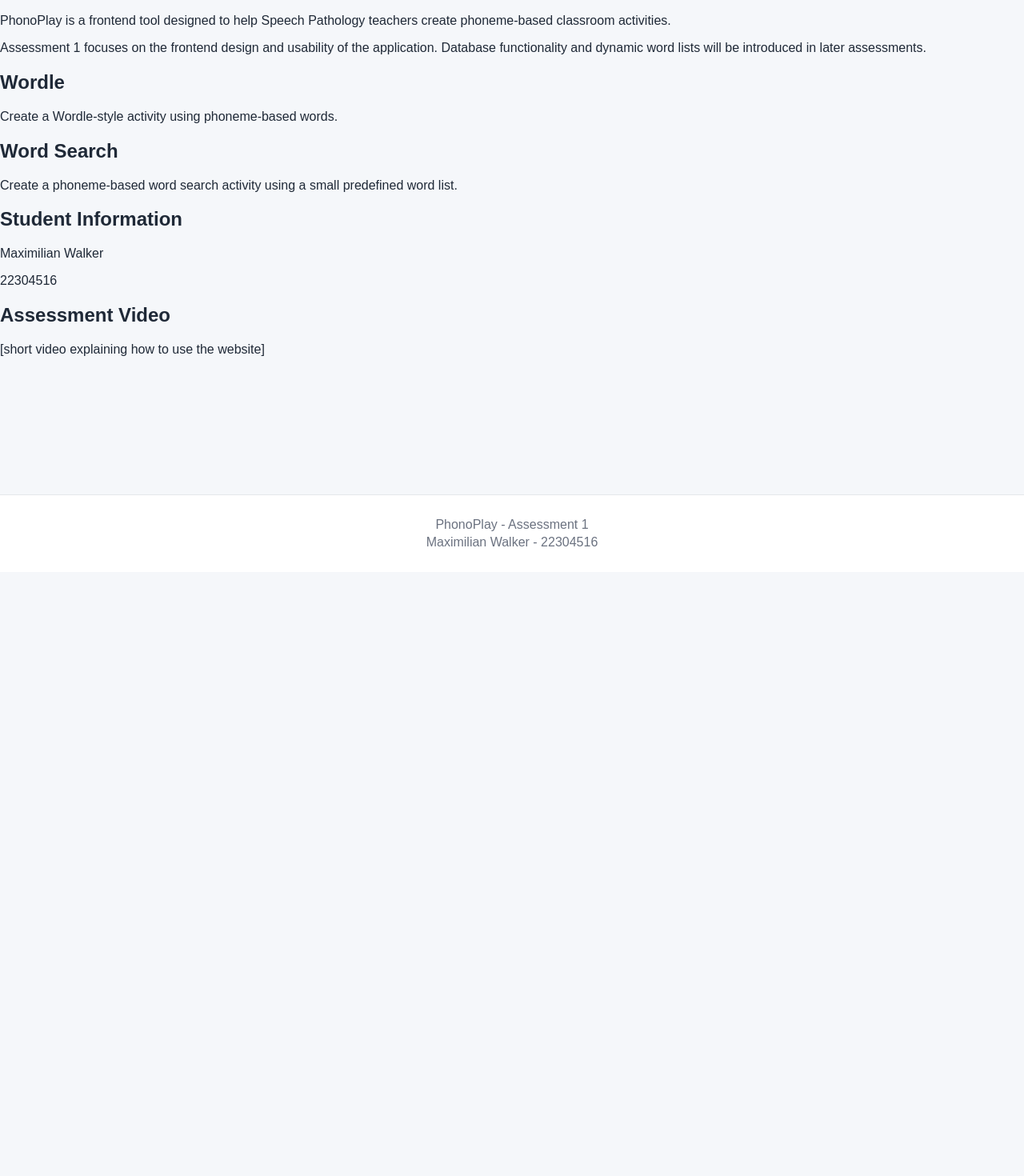
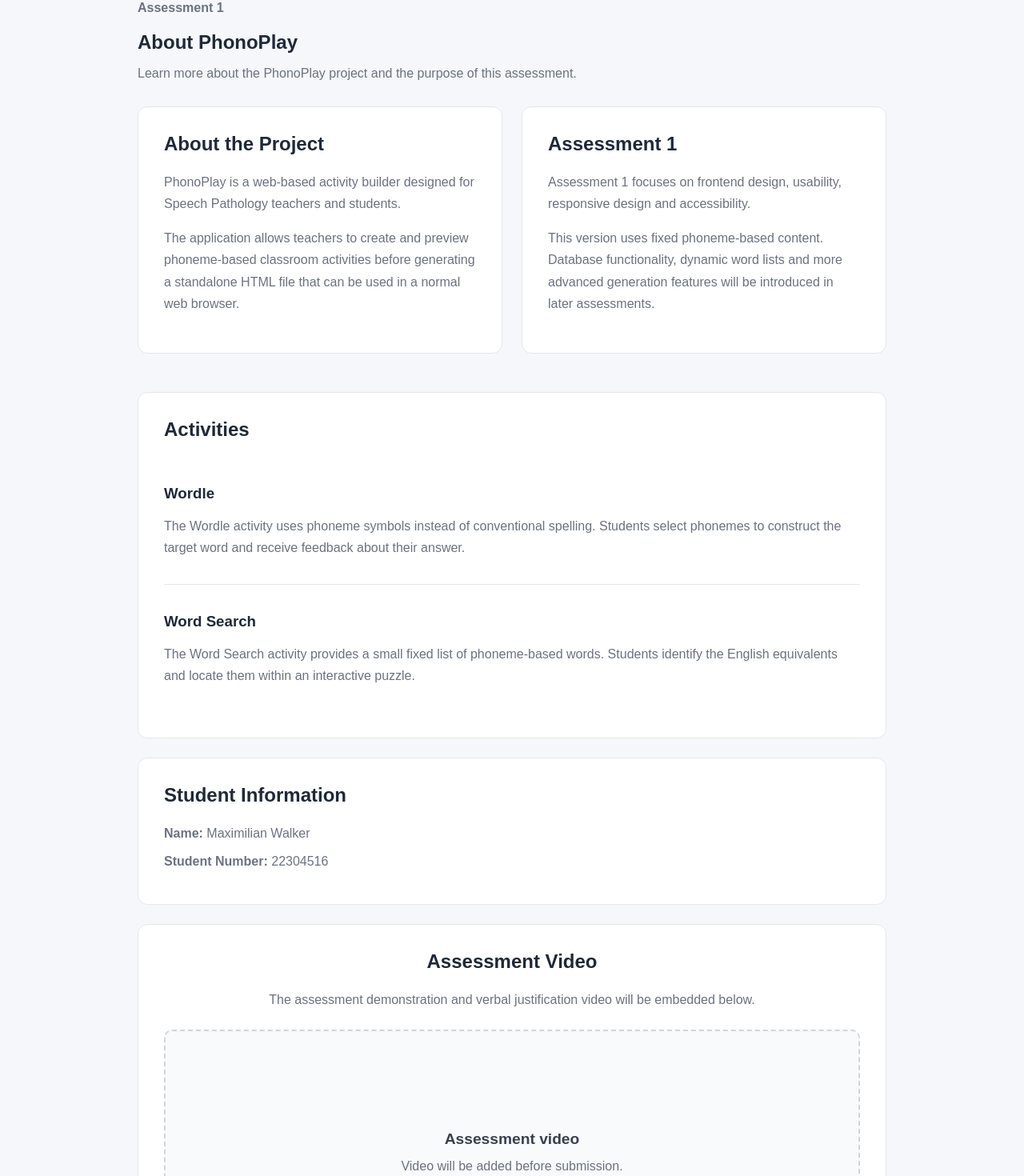
Before and after one commit to 22304516/phonoplay, a Next.js app: page /about in a window 1280 px wide. Shown: the part 120-1590 px from the top of the page at 80% size. Before the commit the page ends 835 px from the top, so only its background shows below. Built offline with nearby package versions, Linux system fonts and the light colour scheme.

Commit message:
Add project information and assessment video section

```diff
--- a/app/about/page.tsx
+++ b/app/about/page.tsx
@@ -1,36 +1,106 @@
 export default function About() {
   return (
-    <div>
+    <div className="about-page">
+      <section className="page-header">
+        <p className="assessment-label">
+          Assessment 1
+        </p>
+
         <h1>About PhonoPlay</h1>
 
         <p>
-        PhonoPlay is a frontend tool designed to help Speech Pathology
-        teachers create phoneme-based classroom activities.
+          Learn more about the PhonoPlay project and the purpose
+          of this assessment.
+        </p>
+      </section>
+
+      <section className="about-grid">
+        <article className="about-card">
+          <h2>About the Project</h2>
+
+          <p>
+            PhonoPlay is a web-based activity builder designed
+            for Speech Pathology teachers and students.
           </p>
 
           <p>
-        Assessment 1 focuses on the frontend design and usability of the
-        application. Database functionality and dynamic word lists will be
-        introduced in later assessments.
+            The application allows teachers to create and preview
+            phoneme-based classroom activities before generating
+            a standalone HTML file that can be used in a normal
+            web browser.
+          </p>
+        </article>
+
+        <article className="about-card">
+          <h2>Assessment 1</h2>
+
+          <p>
+            Assessment 1 focuses on frontend design, usability,
+            responsive design and accessibility.
           </p>
 
-      <h2>Wordle</h2>
           <p>
-        Create a Wordle-style activity using phoneme-based words.
+            This version uses fixed phoneme-based content. Database
+            functionality, dynamic word lists and more advanced
+            generation features will be introduced in later
+            assessments.
+          </p>
+        </article>
+      </section>
+
+      <section className="about-card">
+        <h2>Activities</h2>
+
+        <div className="activity-description">
+          <h3>Wordle</h3>
+
+          <p>
+            The Wordle activity uses phoneme symbols instead of
+            conventional spelling. Students select phonemes to
+            construct the target word and receive feedback about
+            their answer.
+          </p>
+        </div>
+
+        <div className="activity-description">
+          <h3>Word Search</h3>
+
+          <p>
+            The Word Search activity provides a small fixed list
+            of phoneme-based words. Students identify the English
+            equivalents and locate them within an interactive
+            puzzle.
+          </p>
+        </div>
+      </section>
+
+      <section className="about-card student-card">
+        <h2>Student Information</h2>
+
+        <p>
+          <strong>Name:</strong> Maximilian Walker
         </p>
 
-      <h2>Word Search</h2>
         <p>
-        Create a phoneme-based word search activity using a small predefined
-        word list.
+          <strong>Student Number:</strong> 22304516
+        </p>
+      </section>
+
+      <section className="about-card video-card">
+        <h2>Assessment Video</h2>
+
+        <p>
+          The assessment demonstration and verbal justification
+          video will be embedded below.
         </p>
 
-      <h2>Student Information</h2>
-      <p>Maximilian Walker</p>
-      <p>22304516</p>
-
-      <h2>Assessment Video</h2>
-      <p>[short video explaining how to use the website]</p>
+        <div className="video-placeholder">
+          <p>Assessment video</p>
+          <span>
+            Video will be added before submission.
+          </span>
+        </div>
+      </section>
     </div>
   );
 }
--- a/app/globals.css
+++ b/app/globals.css
@@ -683,3 +683,92 @@ html[data-theme="dark"] .theme-options button {
     margin: 1rem;
   }
 }
+
+.about-page {
+  max-width: 1000px;
+  margin: 0 auto;
+  padding: 3rem 2rem;
+}
+
+.about-grid {
+  display: grid;
+  grid-template-columns: repeat(2, 1fr);
+  gap: 1.5rem;
+  margin-bottom: 1.5rem;
+}
+
+.about-card {
+  background: white;
+  border: 1px solid #e5e7eb;
+  border-radius: 12px;
+  padding: 2rem;
+  margin-bottom: 1.5rem;
+}
+
+.about-card h2 {
+  margin-top: 0;
+}
+
+.about-card h3 {
+  margin-bottom: 0.5rem;
+}
+
+.about-card p {
+  color: #6b7280;
+  line-height: 1.7;
+}
+
+.activity-description {
+  padding: 1rem 0;
+  border-bottom: 1px solid #e5e7eb;
+}
+
+.activity-description:last-child {
+  border-bottom: none;
+}
+
+.student-card p {
+  margin: 0.5rem 0;
+}
+
+.video-card {
+  text-align: center;
+}
+
+.video-placeholder {
+  min-height: 300px;
+  display: flex;
+  flex-direction: column;
+  justify-content: center;
+  align-items: center;
+  margin-top: 1.5rem;
+  border: 2px dashed #d1d5db;
+  border-radius: 10px;
+  background: #f9fafb;
+}
+
+.video-placeholder p {
+  margin: 0;
+  font-size: 1.2rem;
+  font-weight: 600;
+  color: #374151;
+}
+
+.video-placeholder span {
+  margin-top: 0.5rem;
+  color: #6b7280;
+}
+
+@media (max-width: 700px) {
+  .about-page {
+    padding: 2rem 1rem;
+  }
+
+  .about-grid {
+    grid-template-columns: 1fr;
+  }
+
+  .about-card {
+    padding: 1.5rem;
+  }
+}
```
Lines whose indentation alone changed are shown as unchanged.
